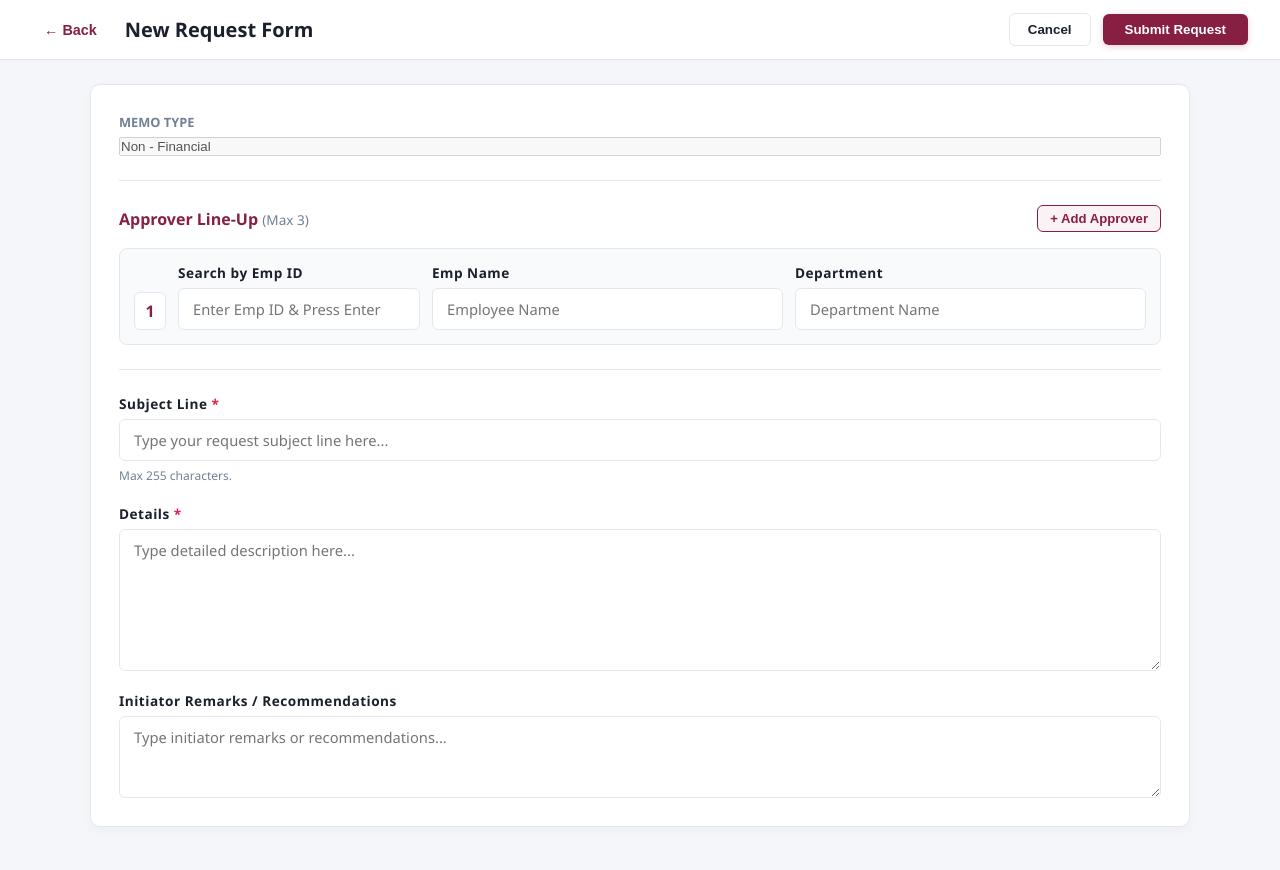
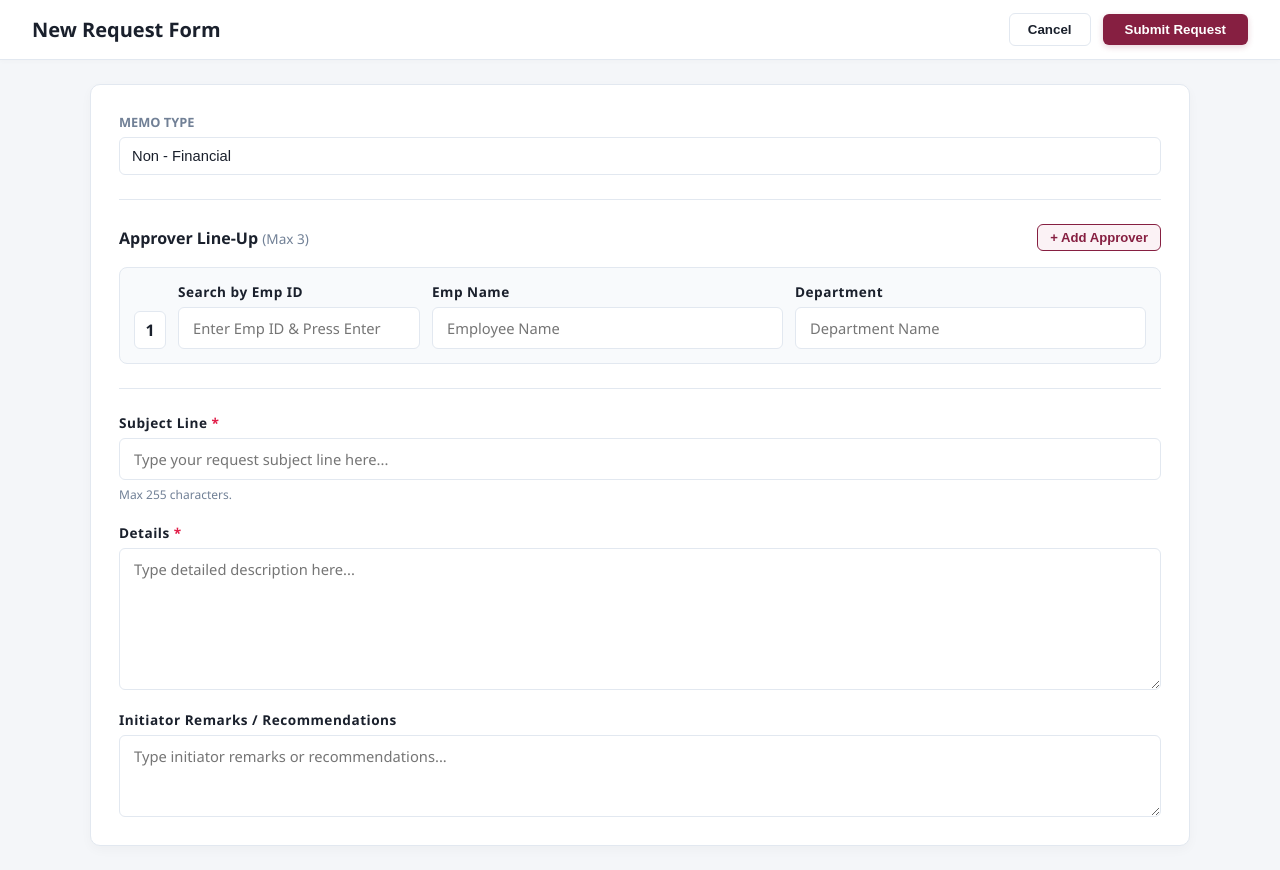
Before and after one commit to Sriramts1995/OAS_React, a React (Vite) app: page /create in a window 1280 px wide. Built offline with nearby package versions, Linux system fonts and the light colour scheme.

Commit message:
Ui improvements as feedback received from UI/UX designer for react app.

```diff
--- a/src/pages/Dashboard/Dashboard.css
+++ b/src/pages/Dashboard/Dashboard.css
@@ -41,6 +41,40 @@
 
 .brand-icon {
   color: #ff3366;
+}
+
+/* Header Module Navigation Tabs (My Requests / Reports) */
+.header-module-nav {
+  display: flex;
+  align-items: center;
+  gap: 16px;
+  margin-left: 40px;
+  margin-right: auto;
+}
+
+.module-nav-btn {
+  background: transparent;
+  border: none;
+  font-family: inherit; /* Guarantees 'Segoe UI' is inherited from .app-container */
+  color: rgba(255, 255, 255, 0.75);
+  font-size: 0.92rem;
+  font-weight: 600;
+  padding: 8px 16px;
+  border-radius: 6px;
+  cursor: pointer;
+  transition: all 0.2s ease;
+}
+
+.module-nav-btn:hover {
+  color: #ffffff;
+  background: rgba(255, 255, 255, 0.12);
+}
+
+.module-nav-btn.active {
+  color: #ffffff;
+  background: rgba(255, 255, 255, 0.2);
+  border-bottom: 2px solid #ffffff;
+  border-radius: 6px 6px 0 0;
 }
 
 /* Container to keep User Profile & Logout together on the right */
@@ -115,6 +149,14 @@
   justify-content: flex-start;
   width: 100%;
   box-sizing: border-box;
+}
+
+/* Blank View Container for Reports Module */
+.reports-blank-view {
+  flex: 1;
+  width: 100%;
+  min-height: calc(100vh - 60px);
+  background-color: var(--body-bg);
 }
 
 /* Sidebar */
@@ -197,7 +239,7 @@
 .search-panel-title {
   margin: 0;
   font-size: 0.95rem;
-  color: var(--axis-burgundy);
+  color: var(--text-dark);
   font-weight: 700;
   border-bottom: 1px solid var(--border-color);
   padding-bottom: 8px;
@@ -311,7 +353,7 @@
 
 .count-pill {
   background: var(--axis-burgundy-light);
-  color: var(--axis-burgundy);
+  color: var(--text-dark);
   font-weight: 700;
   padding: 2px 10px;
   border-radius: 12px;
--- a/src/pages/Memotypes/NFCreateRequest/NFCreate.css
+++ b/src/pages/Memotypes/NFCreateRequest/NFCreate.css
@@ -144,6 +144,7 @@
   text-transform: uppercase;
 }
 
+.meta-field input,
 .meta-field select {
   padding: 10px 12px;
   border: 1px solid var(--border-color);
@@ -153,27 +154,45 @@
   outline: none;
 }
 
+/*
+ * Memo Type disabled input override (Create Form only).
+ * Scoped via #nf-create-form (the <form> ID) so this rule NEVER leaks into
+ * the View form (NFWorkflow), which uses .form-meta-row .meta-field instead.
+ * Vite bundles both CSS files together, so without the ID scope the Create
+ * form's white background was overriding the View form's #F9F9F9 disabled bg.
+ * -webkit-text-fill-color + opacity:1 are needed to override the browser's
+ * default greyed-out styling for disabled inputs.
+ */
+#nf-create-form .meta-field input:disabled {
+  background-color: #ffffff !important;
+  color: var(--text-dark) !important;
+  -webkit-text-fill-color: var(--text-dark);
+  opacity: 1;
+  cursor: default;
+}
+
 .initiator-badge {
   display: flex;
   align-items: center;
   gap: 12px;
-  background: var(--axis-light-bg);
+  background: #f8fafc;
   padding: 10px 16px;
   border-radius: 8px;
-  border: 1px solid #f2d8e1;
+  border: 1px solid var(--border-color);
 }
 
 .initiator-avatar {
   width: 36px;
   height: 36px;
-  background: var(--axis-burgundy);
-  color: #ffffff;
+  background: #ffffff;
+  color: var(--text-dark);
   border-radius: 50%;
   display: flex;
   align-items: center;
   justify-content: center;
   font-weight: 700;
   font-size: 0.85rem;
+  border: 1px solid var(--border-color);
 }
 
 .initiator-info {
@@ -215,7 +234,7 @@
 .section-title {
   margin: 0;
   font-size: 1rem;
-  color: var(--axis-burgundy);
+  color: var(--text-dark);
   font-weight: 700;
 }
 
@@ -243,7 +262,7 @@
   align-items: center;
   justify-content: center;
   font-weight: 700;
-  color: var(--axis-burgundy);
+  color: var(--text-dark);
   background: #ffffff;
   border-radius: 6px;
   border: 1px solid var(--border-color);
--- a/src/pages/Memotypes/NFCreateRequest/NFCreate.jsx
+++ b/src/pages/Memotypes/NFCreateRequest/NFCreate.jsx
@@ -145,13 +145,6 @@ export default function NFCreate() {
       {/* Top Header */}
       <header className="create-header">
         <div className="header-left">
-          <button
-            type="button"
-            className="btn-back"
-            onClick={() => navigate("/dashboard")}
-          >
-            ← Back
-          </button>
           <h2>New Request Form</h2>
         </div>
 
--- a/src/pages/Memotypes/NFWorkflowRequest/NFWorkflow.css
+++ b/src/pages/Memotypes/NFWorkflowRequest/NFWorkflow.css
@@ -144,6 +144,7 @@
   text-transform: uppercase;
 }
 
+.meta-field input,
 .meta-field select {
   padding: 10px 12px;
   border: 1px solid var(--border-color);
@@ -153,27 +154,54 @@
   outline: none;
 }
 
+/*
+ * Memo Type disabled input override (View Form - normal workflow state).
+ * Shows a light grey (#F9F9F9) background for disabled fields in
+ * approved / rejected / pending views. Uses .form-meta-row scope + !important
+ * to prevent Vite-bundled Create form CSS from overriding this.
+ * -webkit-text-fill-color + opacity:1 override browser default disabled styling.
+ */
+.form-meta-row .meta-field input:disabled {
+  background-color: #F9F9F9 !important;
+  color: var(--text-dark) !important;
+  -webkit-text-fill-color: var(--text-dark);
+  opacity: 1;
+  cursor: default;
+}
+
+/*
+ * Memo Type disabled input override (View Form - sent-back / resubmit state).
+ * When the initiator opens a sent-back request, the meta-field gets an additional
+ * "meta-field-editable" class (added conditionally in NFWorkflow.jsx via
+ * isSentBackToInitiator). This resets the background to white (#ffffff) to match
+ * the editable Subject / Details fields.
+ */
+.form-meta-row .meta-field-editable input:disabled {
+  background-color: #ffffff !important;
+}
+
 .initiator-badge {
   display: flex;
   align-items: center;
   gap: 12px;
-  background: var(--axis-light-bg);
+  background: #f8fafc;
   padding: 10px 16px;
   border-radius: 8px;
-  border: 1px solid #f2d8e1;
+  border: 1px solid var(--border-color);
 }
 
 .initiator-avatar {
   width: 36px;
   height: 36px;
-  background: var(--axis-burgundy);
-  color: #ffffff;
+  background: #ffffff;
+  color: var(--text-dark);
   border-radius: 50%;
   display: flex;
   align-items: center;
   justify-content: center;
   font-weight: 700;
   font-size: 0.85rem;
+  border: 1px solid var(--border-color);
 }
 
 .initiator-info {
@@ -184,7 +212,7 @@
 .initiator-label {
   font-size: 0.7rem;
   text-transform: uppercase;
-  color: var(--axis-burgundy);
+  color: var(--text-dark);
   font-weight: 700;
 }
 
@@ -215,7 +243,7 @@
 .section-title {
   margin: 0;
   font-size: 1rem;
-  color: var(--axis-burgundy);
+  color: var(--text-dark);
   font-weight: 700;
 }
 
@@ -243,7 +271,7 @@
   align-items: center;
   justify-content: center;
   font-weight: 700;
-  color: var(--axis-burgundy);
+  color: var(--text-dark);
   background: #ffffff;
   border-radius: 6px;
   border: 1px solid var(--border-color);
--- a/src/pages/Memotypes/NFWorkflowRequest/NFWorkflow.jsx
+++ b/src/pages/Memotypes/NFWorkflowRequest/NFWorkflow.jsx
@@ -262,13 +262,6 @@ export default function NFWorkflow() {
       {/* Top Header */}
       <header className="create-header">
         <div className="header-left">
-          <button
-            type="button"
-            className="btn-back"
-            onClick={() => navigate("/dashboard")}
-          >
-            ← Back
-          </button>
           <h2>View Request Form</h2>
           <span className="count-pill" style={{ marginLeft: "10px" }}>
             {record.axisrequestid}
@@ -282,7 +275,7 @@ export default function NFWorkflow() {
             className="btn-outline"
             onClick={() => navigate("/dashboard")}
           >
-            Cancel
+            {isSentBackToInitiator ? "Cancel" : "Close"}
           </button>
 
           {/* INITIATOR RESUBMIT ACTION (Status 3) */}
@@ -337,7 +330,7 @@ export default function NFWorkflow() {
           {/* Header Bar */}
           <div className="form-meta-row">
             <div className="meta-field-group">
-              <div className="meta-field">
+              <div className={`meta-field${isSentBackToInitiator ? " meta-field-editable" : ""}`}>
                 <label>Memo Type</label>
                 <input
                   type="text"
```
Also changed, not shown: src/pages/Dashboard/Dashboard.jsx (+62 -23 lines).
